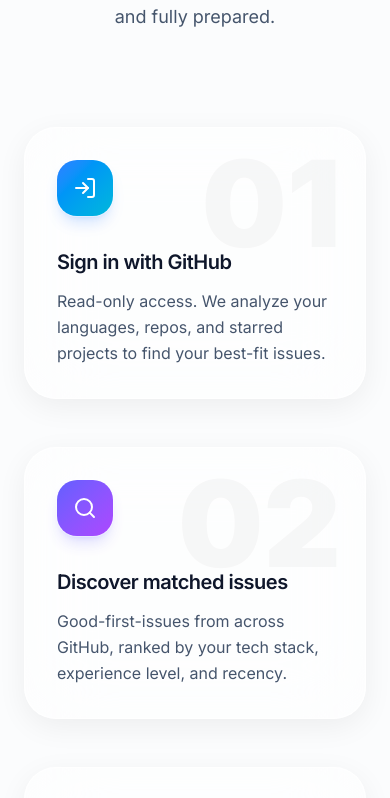
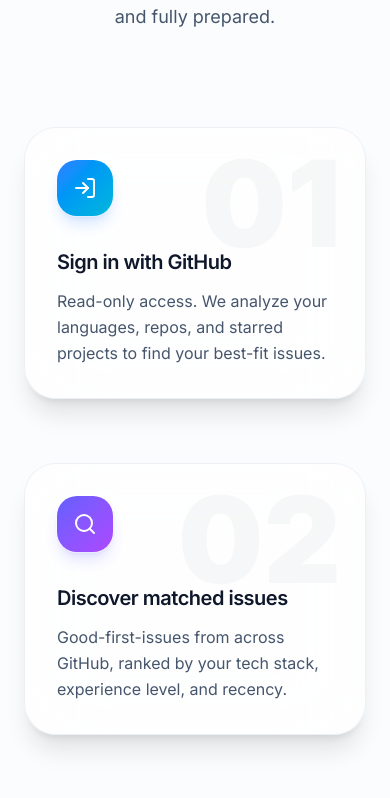
Before and after one commit to Sparkyyy45/Repo-Sage, a Next.js app: page / in a window 390 px wide. Shown: the part 2980-3778 px from the top of the page. Built offline with nearby package versions, Linux system fonts and the light colour scheme; no server answers.

Commit message:
fix: make flowchart timeline explicitly visible with proper gaps and thicker lines

```diff
--- a/components/landing/how-it-works.tsx
+++ b/components/landing/how-it-works.tsx
@@ -101,9 +101,9 @@
           </p>
         </motion.div>
 
-        <div className="relative mx-auto max-w-5xl" ref={containerRef}>
-          {/* Animated Central Line (Thicker and more visible) */}
-          <div className="absolute left-6 md:left-1/2 top-4 bottom-4 w-[3px] bg-slate-200 rounded-full transform md:-translate-x-1/2 hidden md:block shadow-inner overflow-hidden">
+        <div className="relative mx-auto max-w-5xl pb-16" ref={containerRef}>
+          {/* Animated Central Line (Thick and unmistakable) */}
+          <div className="absolute left-6 md:left-1/2 top-4 bottom-4 w-2 bg-slate-200 shadow-inner rounded-full transform md:-translate-x-1/2 hidden md:block overflow-hidden z-0">
             <motion.div
               className="absolute top-0 left-0 right-0 bg-gradient-to-b from-indigo-500 via-fuchsia-500 to-teal-500 w-full rounded-full"
               style={{ height: lineHeight }}
@@ -111,7 +111,7 @@
           </div>
 
           <motion.div
-            className="space-y-12 md:space-y-0"
+            className="w-full"
             variants={containerVariants}
             initial="hidden"
             whileInView="visible"
@@ -123,28 +123,27 @@
                 <motion.div
                   key={s.title}
                   variants={stepVariants}
-                  className="relative flex flex-col md:flex-row items-center w-full md:min-h-[220px]"
+                  className="relative flex flex-col md:flex-row items-center w-full mb-16 md:mb-24 last:mb-0"
                 >
                   {/* Spacer for alternating layout */}
                   <div className={`hidden md:block w-1/2 ${isEven ? 'order-1' : 'order-3'}`} />
 
                   {/* Card Container */}
-                  <div className={`w-full md:w-1/2 flex relative ${isEven ? "md:justify-start md:pl-12 order-3" : "md:justify-end md:pr-12 order-1"}`}>
+                  <div className={`w-full md:w-1/2 flex relative ${isEven ? "md:justify-start md:pl-20 order-3" : "md:justify-end md:pr-20 order-1"}`}>
 
                     {/* Horizontal Connector Branch (Desktop only) */}
-                    <div className={`absolute top-1/2 h-[3px] w-12 bg-slate-200 hidden md:block z-0 overflow-hidden ${isEven ? 'left-0' : 'right-0'} -translate-y-1/2`}>
+                    <div className={`absolute top-1/2 h-2 w-20 bg-slate-200 hidden md:block z-10 overflow-hidden ${isEven ? 'left-0 origin-left' : 'right-0 origin-right'} -translate-y-1/2`}>
                       <motion.div
-                        className={`h-full w-full bg-gradient-to-r ${s.gradient}`}
-                        initial={{ scaleX: 0, opacity: 0 }}
-                        whileInView={{ scaleX: 1, opacity: 1 }}
+                        className={`h-full w-full bg-gradient-to-r ${isEven ? s.gradient : s.gradient.split(' ').reverse().join(' ')}`}
+                        initial={{ scaleX: 0 }}
+                        whileInView={{ scaleX: 1 }}
                         viewport={{ once: true, margin: "-100px" }}
                         transition={{ duration: 0.6, delay: 0.3 }}
-                        style={{ transformOrigin: isEven ? 'left' : 'right' }}
                       />
                     </div>
 
                     {/* Card */}
-                    <div className="group relative w-full max-w-[440px] rounded-[2rem] border border-white/80 bg-white/60 backdrop-blur-2xl p-8 shadow-[0_8px_30px_rgb(0,0,0,0.06)] hover:shadow-[0_8px_40px_rgb(0,0,0,0.12)] transition-all duration-500 text-left z-20">
+                    <div className="group relative w-full max-w-[440px] rounded-[2rem] border border-slate-200/60 bg-white/70 backdrop-blur-2xl p-8 shadow-xl hover:shadow-2xl transition-all duration-500 text-left z-20">
                       <div className="absolute inset-0 rounded-[2rem] bg-gradient-to-br from-white/80 to-white/20 opacity-0 group-hover:opacity-100 transition-opacity duration-500 pointer-events-none" />
 
                       <div className="relative z-10">
@@ -163,8 +162,8 @@
                   </div>
 
                   {/* Center Node */}
-                  <div className="absolute left-6 md:left-1/2 top-8 md:top-1/2 flex size-12 items-center justify-center rounded-full border-[4px] border-white bg-slate-50 shadow-md transform md:-translate-x-1/2 md:-translate-y-1/2 z-30 hidden md:flex transition-transform duration-500 hover:scale-110">
-                    <div className={`size-4 rounded-full bg-gradient-to-br ${s.gradient} shadow-sm animate-pulse`} />
+                  <div className="absolute left-6 md:left-1/2 top-8 md:top-1/2 flex size-14 items-center justify-center rounded-full border-[6px] border-white bg-slate-50 shadow-md transform md:-translate-x-1/2 md:-translate-y-1/2 z-30 hidden md:flex transition-transform duration-500 hover:scale-110">
+                    <div className={`size-5 rounded-full bg-gradient-to-br ${s.gradient} shadow-sm animate-pulse`} />
                   </div>
                 </motion.div>
               );
```
